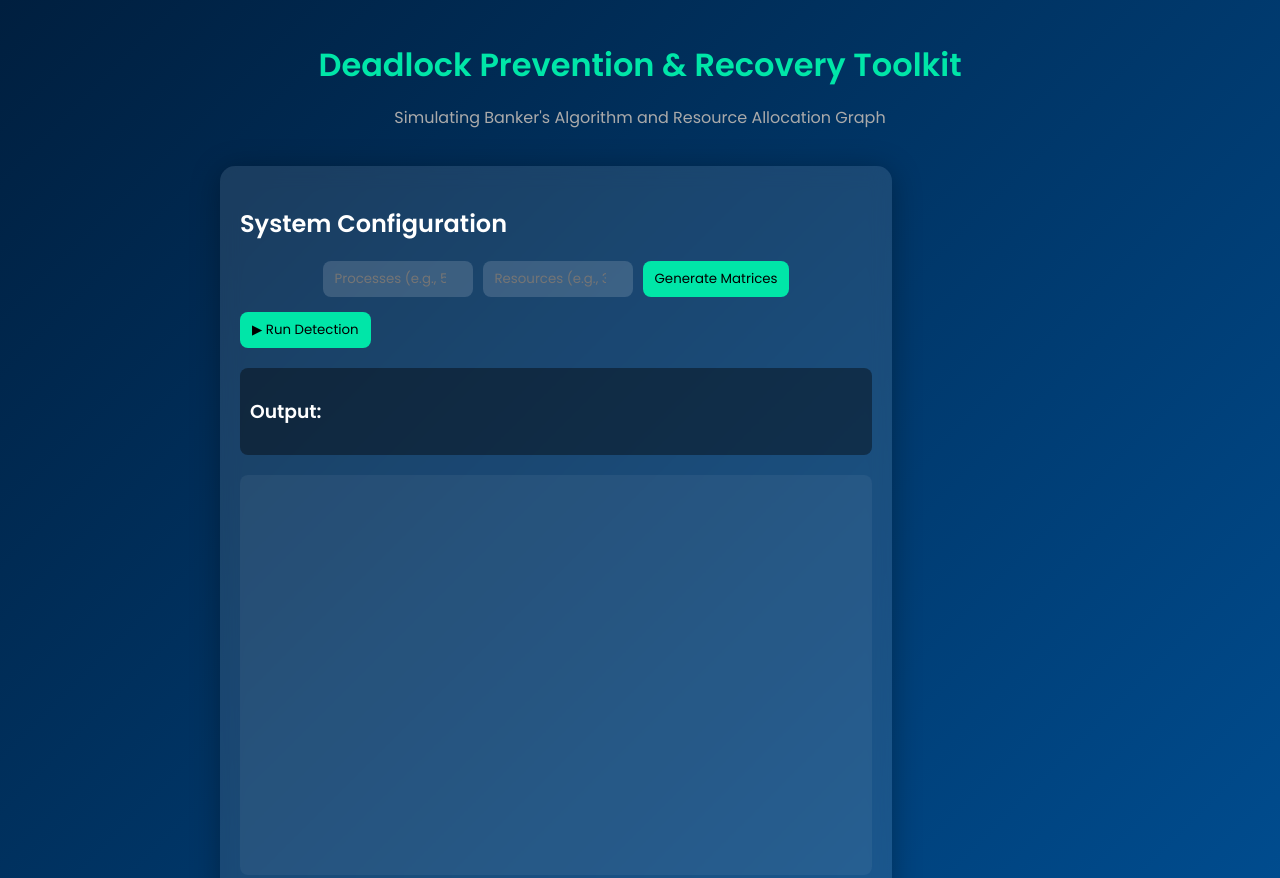
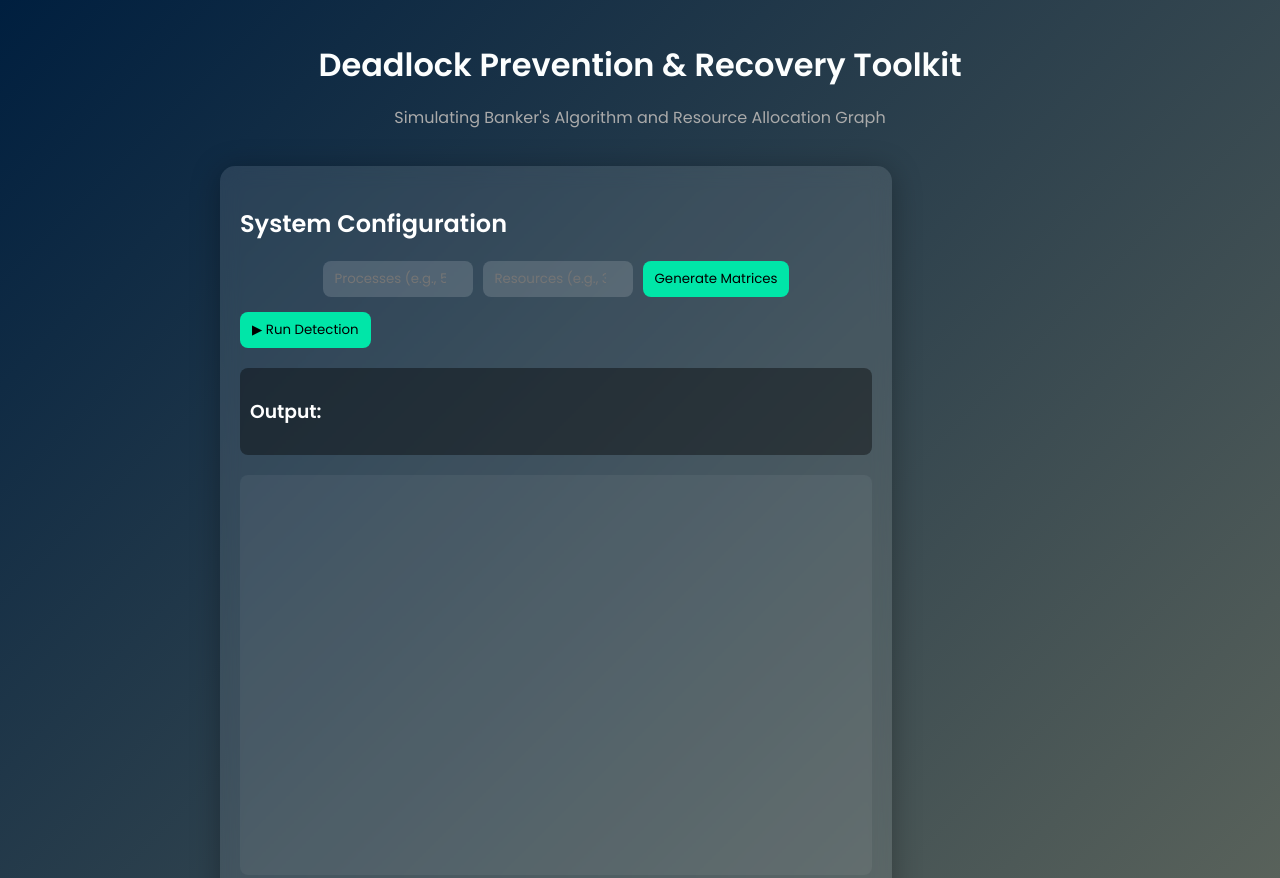
Before and after one commit to z-lovejeet/Deadlock-Prevention-Toolkit, a website: page public/index.html in a window 1280 px wide. Shown: the top 878 px of the page. Drawn offline with nearby package versions, Linux system fonts and the light colour scheme.

Commit message:
changed background colour

```diff
--- a/public/style.css
+++ b/public/style.css
@@ -8,7 +8,7 @@
 
 body {
   margin: 0;
-  background: linear-gradient(135deg, #001f3f, #004e92);
+  background: linear-gradient(135deg, #001f3f, #5d655c);
   display: flex;
   flex-direction: column;
   align-items: center;
@@ -21,7 +21,7 @@ header {
 }
 
 h1 {
-  color: #00e6a8;
+  color: #fcfefe;
   margin-bottom: 5px;
 }
 
```
Also changed, not shown: 1 other file.
